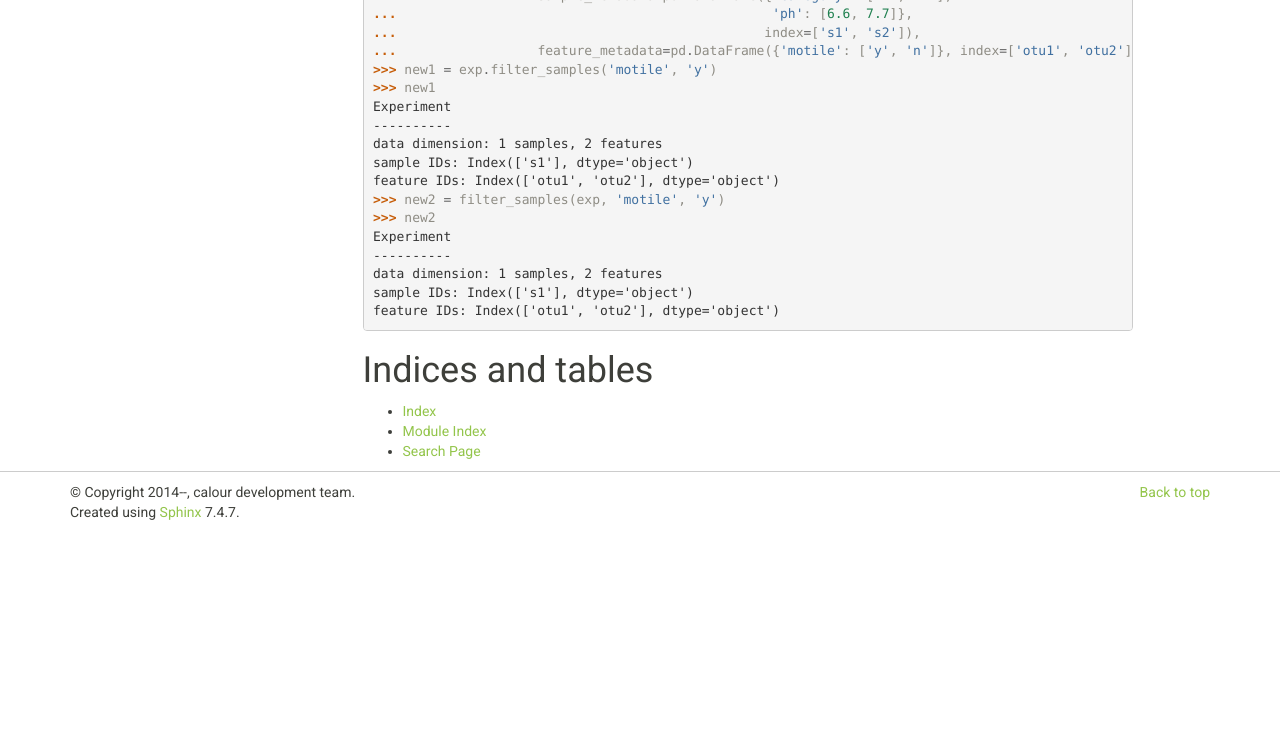
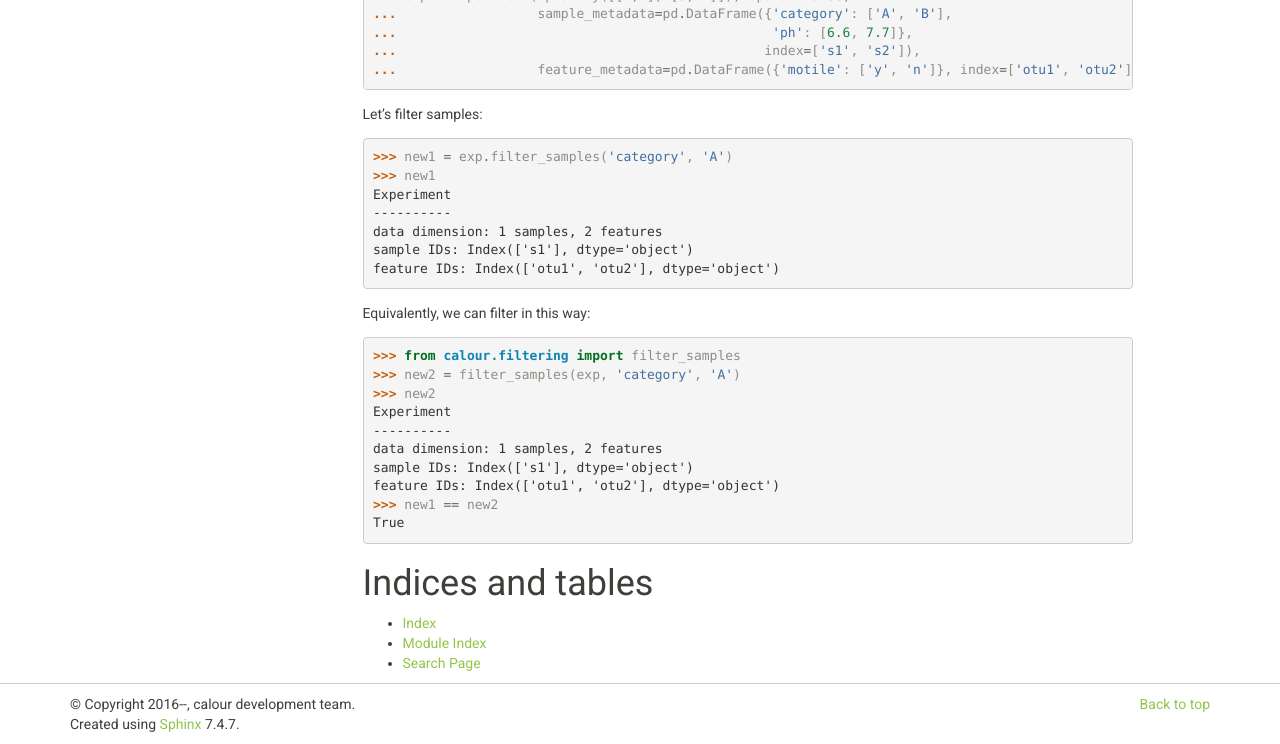
Before and after one commit to biocore/calour, a Sphinx documentation site: the page built from doc/source/index.rst, in a window 1280 px wide and 1126 px high. Shown: the part 382-1126 px from the top of the window. Built offline with Sphinx 7.4.7, drawn with Linux system fonts in a browser that asks for light colours; the version number is read from the project's files by our own code; some of the changed text lies outside the part shown.

Commit message:
add sphinx_autodoc_typehints extension
fix a bug in index.rst

```diff
--- a/doc/source/conf.py
+++ b/doc/source/conf.py
@@ -119,13 +119,14 @@
 # If your documentation needs a minimal Sphinx version, state it here.
 # Using `sphinx_version` doesn't work, likely because Sphinx is expecting a
 # version string of the form X.Y, not X.Y.Z.
-needs_sphinx = '1.2'
+needs_sphinx = '1.5'
 
 # Add any Sphinx extension module names here, as strings. They can be
 # extensions coming with Sphinx (named 'sphinx.ext.*') or your custom
 # ones.
 extensions = [
     'sphinx.ext.autodoc',
+    'sphinx_autodoc_typehints',
     'sphinx.ext.mathjax',
     'numpydoc',
     'sphinx.ext.coverage',
@@ -166,7 +167,7 @@
 
 # General information about the project.
 project = u'calour'
-copyright = u'2014--, calour development team'
+copyright = u'2016--, calour development team'
 
 # The version info for the project you're documenting, acts as replacement for
 # |version| and |release|, also used in various other places throughout the
--- a/doc/source/index.rst
+++ b/doc/source/index.rst
@@ -40,25 +40,35 @@
 
 For example:
 
+   >>> from calour import Experiment
    >>> exp = Experiment(np.array([[1,2], [3, 4]]), sparse=False,
    ...                  sample_metadata=pd.DataFrame({'category': ['A', 'B'],
    ...                                                'ph': [6.6, 7.7]},
    ...                                               index=['s1', 's2']),
    ...                  feature_metadata=pd.DataFrame({'motile': ['y', 'n']}, index=['otu1', 'otu2']))
-   >>> new1 = exp.filter_samples('motile', 'y')
+
+Let's filter samples:
+
+   >>> new1 = exp.filter_samples('category', 'A')
    >>> new1
    Experiment
    ----------
    data dimension: 1 samples, 2 features
    sample IDs: Index(['s1'], dtype='object')
    feature IDs: Index(['otu1', 'otu2'], dtype='object')
-   >>> new2 = filter_samples(exp, 'motile', 'y')
+
+Equivalently, we can filter in this way:
+
+   >>> from calour.filtering import filter_samples
+   >>> new2 = filter_samples(exp, 'category', 'A')
    >>> new2
    Experiment
    ----------
    data dimension: 1 samples, 2 features
    sample IDs: Index(['s1'], dtype='object')
    feature IDs: Index(['otu1', 'otu2'], dtype='object')
+   >>> new1 == new2
+   True
 
 
 Indices and tables
```
Also changed, not shown: 1 other file.
